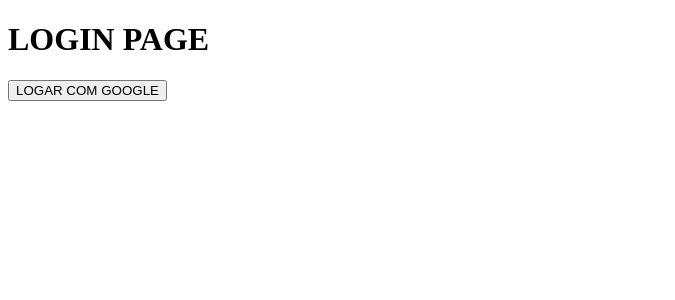
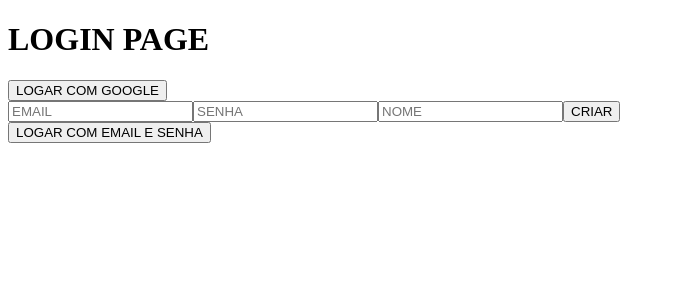
Before and after one commit to guilhermebernava/qodeless-social, a React (Create React App) app: page / in a window 1280 px wide. Shown: the top 300 px of the page, without its empty margins (0-675 px from the left). Built offline with nearby package versions, Linux system fonts and the light colour scheme; no server answers.

Commit message:
criando login com FIREBSE

```diff
--- a/src/pages/login.tsx
+++ b/src/pages/login.tsx
@@ -1,21 +1,89 @@
 import { useAuth } from "../hooks/useAuth";
 import { useNavigate } from "react-router-dom";
+import { useState } from "react";
+import { auth, firebase } from "../services/firebase";
 
 export function LoginPage() {
+  const [email, setEmail] = useState("");
+  const [password, setPassword] = useState("");
+  const [name, setName] = useState("");
   const navigator = useNavigate();
-  const { user, signInWithGoogle,signIn, signOut } = useAuth();
+  const { user, signInWithGoogle, signIn, signOut } = useAuth();
 
-  async function handleLogin(){
-    if(!user){
+  async function handleLogin() {
+    if (!user) {
       await signInWithGoogle();
     }
-    navigator('/home');
+    navigator("/home");
+  }
+
+  async function handleCreateUser() {
+    await auth.createUserWithEmailAndPassword(email, password);
+    const user = await auth.signInWithEmailAndPassword(email, password);
+
+    await user.user.updateProfile({
+      displayName: name,
+    })
+
+    setEmail("");
+    setPassword("");
+
+    navigator("/home");
+  }
+
+  async function handleLoginWithPassword() {
+    try {
+      const user = await auth.signInWithEmailAndPassword(email, password);
+
+      if (user.user !== null) {
+        console.log(user.user.toJSON());
+        setEmail("");
+        setPassword("");
+        navigator("/home");
+      }
+    } catch (ex) {
+      alert(ex);
+      return;
+    }
   }
 
   return (
     <div>
       <h1>LOGIN PAGE</h1>
       <button onClick={handleLogin}>LOGAR COM GOOGLE</button>
+      <form action="">
+        <input
+          type="text"
+          placeholder="EMAIL"
+          id=""
+          onChange={(e) => setEmail(e.target.value)}
+          value={email}
+        />
+        <input
+          type="text"
+          placeholder="SENHA"
+          id=""
+          onChange={(e) => setPassword(e.target.value)}
+          value={password}
+        />
+        <input
+          type="text"
+          placeholder="NOME"
+          id=""
+          onChange={(e) => setName(e.target.value)}
+          value={name}
+        />
+        <button
+          onClick={(e) => {
+            e.preventDefault();
+            handleCreateUser();
+          }}
+        >
+          {" "}
+          CRIAR{" "}
+        </button>
+      </form>
+      <button onClick={handleLoginWithPassword}>LOGAR COM EMAIL E SENHA</button>
     </div>
   );
 }
```
Also changed, not shown: src/assets/images/qodeless-logo.png (added).
